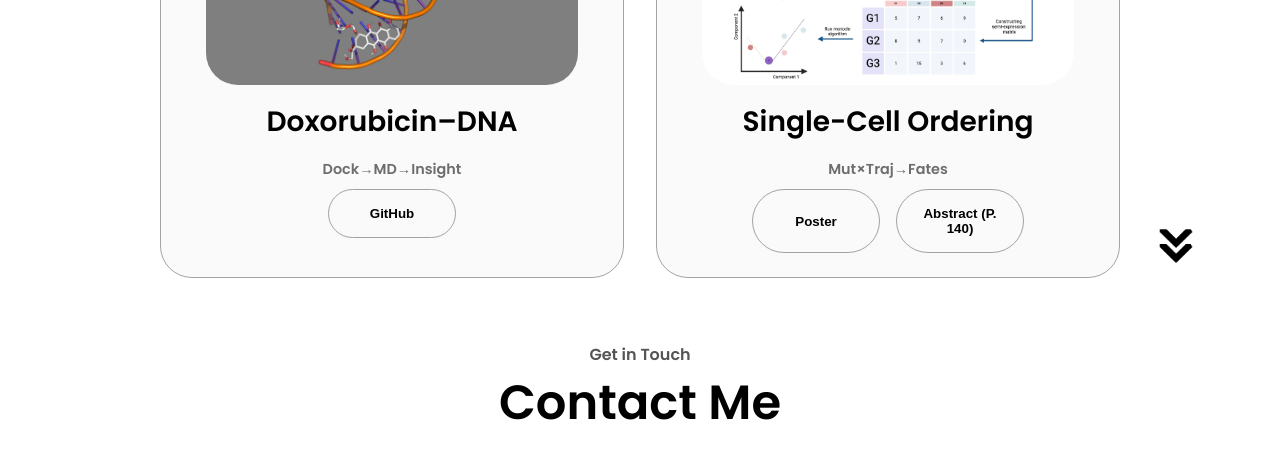
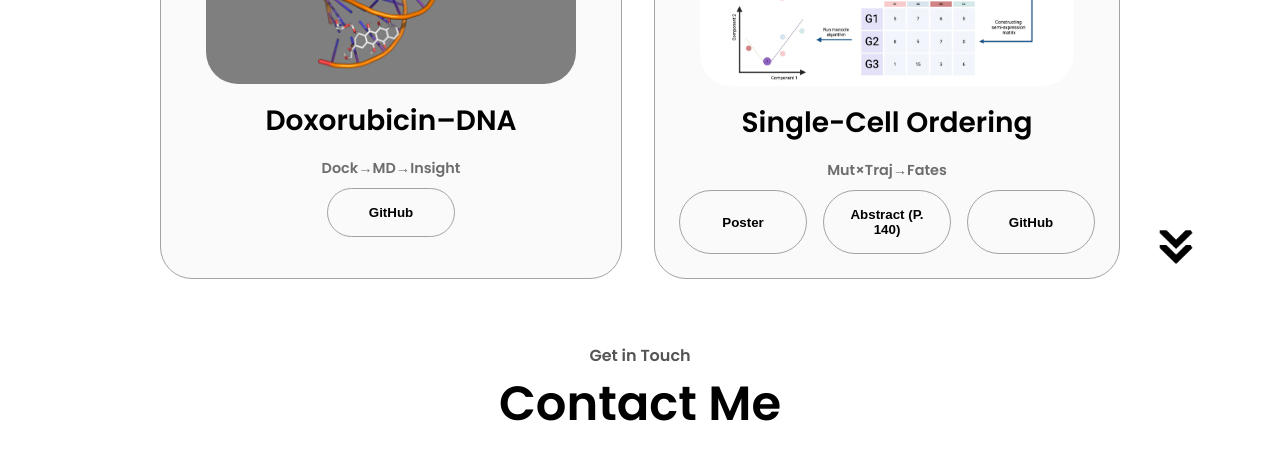
Before and after one commit to FatemeAbolHassani/Portfolio-Website, a plain HTML site: page index.html in a window 1280 px wide. Shown: the part 2743-3211 px from the top of the page. Drawn offline with Linux system fonts and the light colour scheme.

Commit message:
Add GitHub button linking to repository
Add a new <button> element in index.html placed next to the Abstract button. The button is labeled 'GitHub' and navigates to https://github.com/sobhanAhmadian/single_cell_ordering on click, providing direct access to the project's GitHub repository from the page.

```diff
--- a/index.html
+++ b/index.html
@@ -259,6 +259,10 @@
                 onclick="location.href='https://icb13.znu.ac.ir/Areas/Panel/Hamayesh/1/Files/booklet_(1).pdf'">
           Abstract (P. 140)
         </button>
+         <button class="btn btn-color-2 project-btn"
+                onclick="location.href='https://github.com/sobhanAhmadian/single_cell_ordering'">
+          GitHub
+        </button>
       </div>
     </div>
 
```
